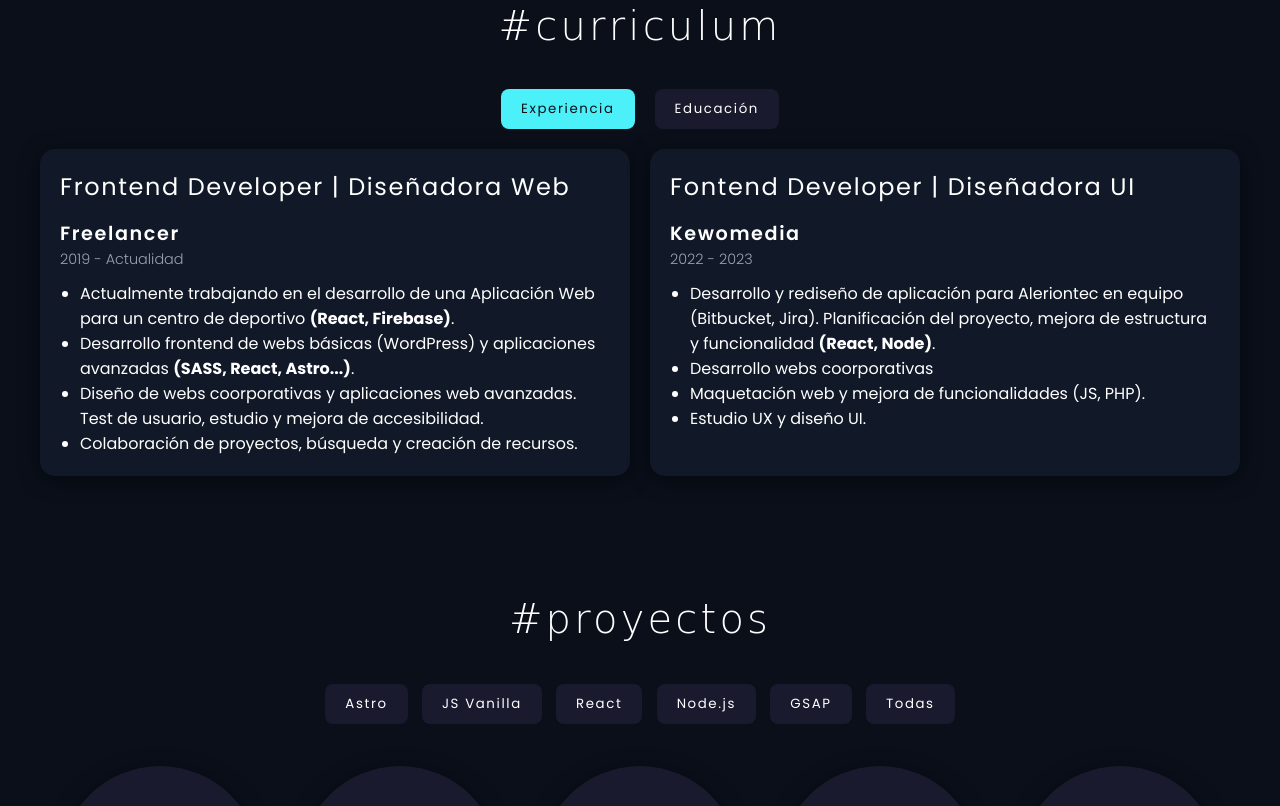
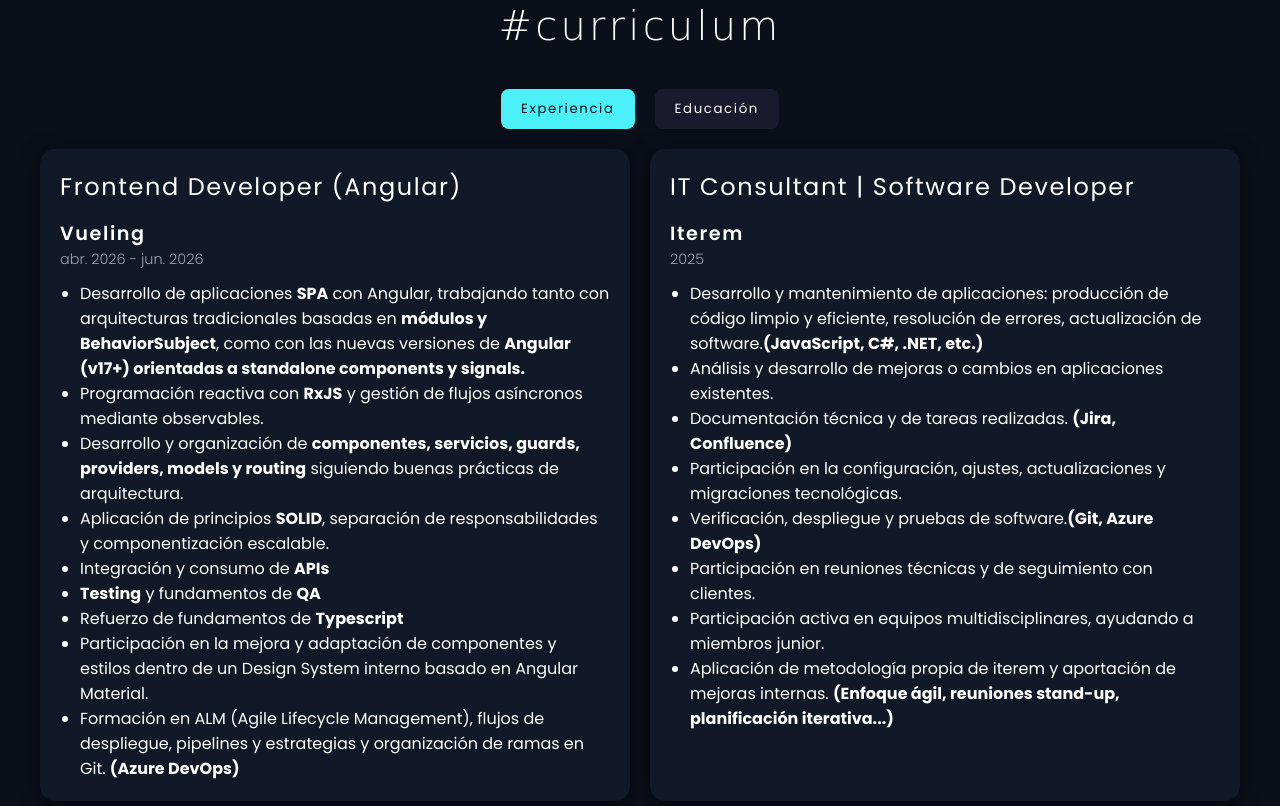
Before and after one commit to Judithjbn/Portfolio-master, a website built with Vite: page index.html in a window 1280 px wide. Shown: the part 857-1663 px from the top of the page. Built offline with nearby package versions, Linux system fonts and the light colour scheme; a web font is replaced by a local one.

Commit message:
actualización de experiencia

```diff
--- a/src/components/Experiencie/Experiencie.css
+++ b/src/components/Experiencie/Experiencie.css
@@ -6,7 +6,7 @@
 }
 .experiencie-grid {
   display: grid;
-  grid-template-columns: repeat(auto-fit, minmax(280px, 1fr));
+  grid-template-columns: 1fr 1fr;
   gap: 20px;
   max-width: 1200px;
   margin: 0 auto;
--- a/src/components/Experiencie/Experiencie.js
+++ b/src/components/Experiencie/Experiencie.js
@@ -16,9 +16,12 @@ export function loadExperiencie() {
       </div>
       <div id="education-content" class="experiencie-grid hidden">
         <div class="experiencie-card">
-          <h3>Educación</h3>
+        <h3>Educación</h3>
+          <h4>Fundamentos de la gestión de proyectos, PM</h4>
+          <p class="date">2026</p>
+          <p>Google Career Certificates</p>
           <h4>Máster en Desarrollo FullStack</h4>
-          <p class="date">2024 - Actualidad</p>
+          <p class="date">2024 - 2026</p>
           <p>thePower</p>
           <h4>Ciclo Formativo Grado Superior</h4>
           <p class="date">2019 - 2020</p>
@@ -28,12 +31,14 @@ export function loadExperiencie() {
           <h3 style="text-align:center;">Skills</h3>
           <div class="skills">
             <ul>
+            <li>Angular</li>
             <li>React</li>
             <li>JavaScript</li>
-            <li>HTML5 / CSS3</li>
             <li>Astro</li>
+            <li>Typescript</li>
           </ul>
           <ul>
+            <li>HTML5 / CSS3</li>
             <li>Figma</li>
             <li>Affinity Designer</li>
             <li>Procreate</li>
@@ -46,6 +51,37 @@ export function loadExperiencie() {
   document.body.appendChild(experiencieSection);
 
   const experiences = [
+    {
+      company:"Frontend Developer (Angular)",
+      role:"Vueling",
+      date:"abr. 2026 - jun. 2026",
+      tasks: [
+        "Desarrollo de aplicaciones <strong>SPA</strong> con Angular, trabajando tanto con arquitecturas tradicionales basadas en <strong>módulos y BehaviorSubject</strong>, como con las nuevas versiones de <strong>Angular (v17+) orientadas a standalone components y signals.</strong>",
+        "Programación reactiva con <strong>RxJS</strong> y gestión de flujos asíncronos mediante observables. ",
+        "Desarrollo y organización de <strong>componentes, servicios, guards, providers, models y routing</strong> siguiendo buenas prácticas de arquitectura.",
+        "Aplicación de principios <strong>SOLID</strong>, separación de responsabilidades y componentización escalable.",
+        "Integración y consumo de <strong>APIs</strong>",
+        "<strong>Testing</strong> y fundamentos de <strong>QA</strong>",
+        "Refuerzo de fundamentos de <strong>Typescript</strong>",
+        "Participación en la mejora y adaptación de componentes y estilos dentro de un Design System interno basado en Angular Material.",
+        "Formación en ALM (Agile Lifecycle Management), flujos de despliegue, pipelines y estrategias y organización de ramas en Git. <strong>(Azure DevOps)</strong>"
+      ]
+    },
+    {
+      company: "IT Consultant | Software Developer",
+      role: "Iterem",
+      date: "2025",
+      tasks: [
+        "Desarrollo y mantenimiento de aplicaciones: producción de código limpio y eficiente, resolución de errores, actualización de software.<strong>(JavaScript, C#, .NET, etc.)</strong>",
+        "Análisis y desarrollo de mejoras o cambios en aplicaciones existentes.",
+        "Documentación técnica y de tareas realizadas. <strong>(Jira, Confluence)</strong>",
+        "Participación en la configuración, ajustes, actualizaciones y migraciones tecnológicas.",
+        "Verificación, despliegue y pruebas de software.<strong>(Git, Azure DevOps)</strong>",
+        "Participación en reuniones técnicas y de seguimiento con clientes.",
+        "Participación activa en equipos multidisciplinares, ayudando a miembros junior.",
+        "Aplicación de metodología propia de iterem y aportación de mejoras internas. <strong>(Enfoque ágil, reuniones stand-up, planificación iterativa...)</strong>"
+      ]
+    },
     {
       company: "Frontend Developer | Diseñadora Web",
       role: "Freelancer",
```
